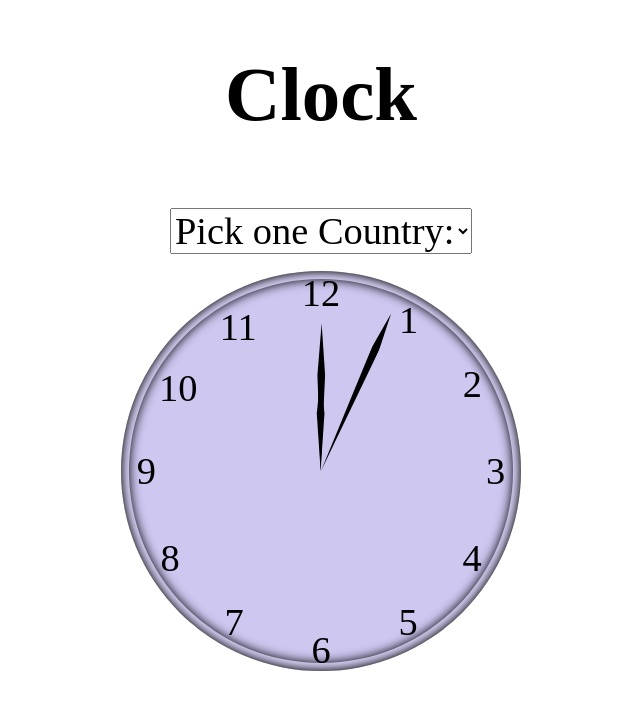
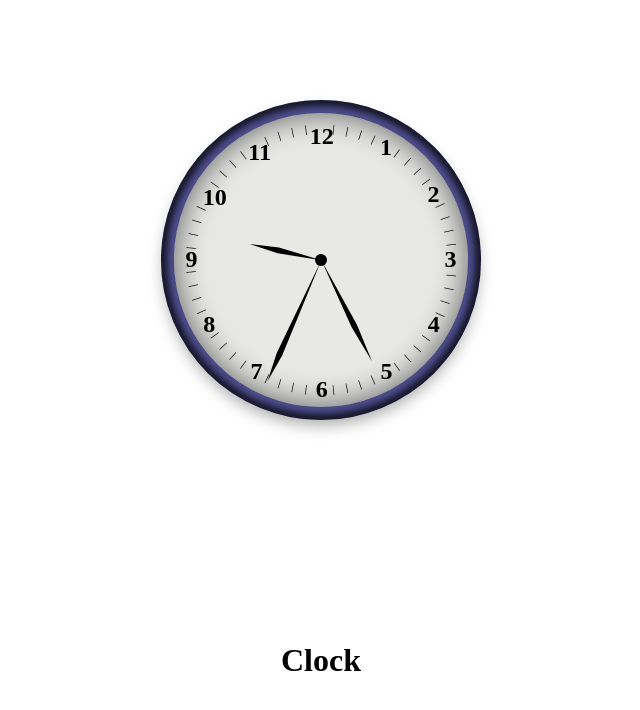
Before and after one commit to gusram01/clock, a website built with webpack: page src/index.html in a window 1280 px wide. Shown: the whole page, without its empty margins (319-959 px from the left). Built offline with nearby package versions, Linux system fonts and the light colour scheme.

Commit message:
finish version

```diff
--- a/src/index.html
+++ b/src/index.html
@@ -13,32 +13,18 @@
 
   <body>
     <h1>Clock</h1>
-    <div class="form">
-      <select class="select" id="utc">
-        <option value="0">Pick one Country:</option>
-        <option value="-5">Mexico</option>
-        <option value="-3">Uruguay</option>
-        <option value="0">São Paulo</option>
-        <option value="2">Spain</option>
-        <option value="4">London</option>
-        <option value="12">Tokyo</option>
-        <option value="13">New Zeland</option>
-      </select>
-    </div>
-
     <div class="clock-container">
       <div class="wrapper">
         <div class="hours"></div>
         <div class="minutes"></div>
         <div class="seconds"></div>
-        <div class="numbers">
-          <div class="number top"><span class="digit">12</span></div>
-          <div class="number middle m1"><span class="digit">10</span><span class="digit">4</span></div>
-          <div class="number middle m2"><span class="digit">11</span><span class="digit">5</span></div>
-          <div class="number middle m3"><span class="digit">9</span><span class="digit">3</span></div>
-          <div class="number middle m4"><span class="digit">8</span><span class="digit">2</span></div>
-          <div class="number middle m5"><span class="digit">7</span><span class="digit">1</span></div>
-          <div class="number bottom"><span class="digit">6</span></div>
+        <div class="numbers" id="cover">
+          <div class="number m0"><span class="digit">12</span><span class="digit">6</span></div>
+          <div class="number m1"><span class="digit">11</span><span class="digit">5</span></div>
+          <div class="number m2"><span class="digit">10</span><span class="digit">4</span></div>
+          <div class="number m3"><span class="digit">9</span><span class="digit">3</span></div>
+          <div class="number m4"><span class="digit">8</span><span class="digit">2</span></div>
+          <div class="number m5"><span class="digit">7</span><span class="digit">1</span></div>
         </div>
       </div>
 
--- a/src/index.ts
+++ b/src/index.ts
@@ -1,29 +1,44 @@
 import './styles.css';
 
 const root = document.documentElement;
-const select = document.querySelector('select') as HTMLSelectElement;
-let init = 0;
+const cover = document.getElementById('cover') as HTMLDivElement;
+const time = new Date();
+const mins = time.getMinutes();
+const secs = time.getSeconds();
+const hrs = time.getHours();
+let init = (3600 * hrs) + (mins * 60) + secs + 1;
 
+const insertMarks = (parent: HTMLElement) => {
+  const fragment = new DocumentFragment();
 
-const selectValue = (ev: Event) => {
-  ev.preventDefault();
-  const selectElement = ev.target as HTMLSelectElement;
-  const time = new Date();
-  const mins = time.getUTCMinutes();
-  const secs = time.getUTCSeconds();
-  const hrsUTC = time.getUTCHours();
-  const valueSelect = selectElement.value;
-  const hrs = Number.parseInt(valueSelect);
-  return init = (3600 * (hrsUTC + hrs)) + (mins * 60) + secs + 1;
-};
+  for (let i = 0; i < 24; i++) {
+    const div = document.createElement('div');
+    div.setAttribute('class', 'mark');
+    div.innerHTML = `
+      <span class="mark_min">&mdash;</span>
+      <span class="mark_min">&mdash;</span>
+    `;
+    fragment.appendChild(div);
+  }
+  parent.appendChild(fragment.cloneNode(true));
+}
 
-select.addEventListener('click', selectValue);
+const styleMarks = (parent: HTMLElement, childsClass: string) => {
+  const array = parent.querySelectorAll(childsClass) as NodeListOf<HTMLDivElement>;
+  let deg = 1;
 
-const timer = () => {
+  array.forEach(element => {
+    (deg % 5 === 0) ? deg++ : deg;
+    element.style.transform = `rotateZ(${6 * deg++}deg)`;
+  })
+}
+
+insertMarks(cover);
+styleMarks(cover, '.mark');
+(function timer() {
   root.style.setProperty('--sec', `${init}`);
   root.style.setProperty('--min', `${init / 10}`);
   root.style.setProperty('--hr', `${init / 120}`);
   init++;
-};
-
-setInterval(timer, 1000);
+  setTimeout(timer, 1000);
+})();
--- a/src/styles.css
+++ b/src/styles.css
@@ -11,105 +11,119 @@
 body{
   margin: 0;
   width: 100vw;
-  display: grid;
-  place-items: center;
-  font-size: 3vw;
+  min-height: 100vh;
+  display: flex;
+  flex-direction: column-reverse;
+  justify-content: space-around;
+  align-items: center;
+  font-size: 16px;
 }
 
-.form{
-  display: grid;
-  place-items: center;
-width: 50%;
-height: 10vh;
-}
 
 .clock-container{
   position: relative;
-  background: rgba(196, 187, 238, 0.7);
+  background: rgba(0 , 0, 90, 0.7);
   width: 20em;
   height: 20em;
-  max-width: 400px;
-  max-height: 400px;
   border-radius: 50%;
-  box-shadow: inset 0px 0px 11px -1px rgba(0, 0, 0, 0.7)
-            , inset 0px 0px 11px -2px rgba(0, 0, 0, 0.6)
-            , inset 0px 0px 11px -3px rgba(0, 0, 0, 0.5)
-            , inset 0px 0px 11px -4px rgba(0, 0, 0, 0.4);
+  box-shadow: inset 0px 0px 6px 6px rgba(0, 0, 0, 0.7),
+                    0 0.5em 1em -0.2em rgb(0,0,0,0.35);
+}
+
+.clock-container::after{
+  position: absolute;
+  content: '';
+  top: 48%;
+  left:48%;
+  width: 4%;
+  height: 4%;
+  background: rgb(0,0,0);
+  border-radius: 50%;
+  z-index: 1;
 }
 
 .wrapper,
 .numbers{
   position: absolute;
-  width: 96%;
-  left: 2%;
+  left: 4%;
+  width: 92%;
   border-radius: 50%;
-
 }
 
 .wrapper{
-  height: 96%;
-  top: 2%;
-  background-color: rgba(196, 187, 238, 0.4);
-  box-shadow: inset 0px 0px 11px rgba(0,0,0,1);
+  top: 4%;
+  height: 92%;
+  background: rgba(250 , 250, 240, 0.9);
+  box-shadow: inset 0px 0px 31px rgba(0,0,0,0.6);
 }
 
 .numbers{
   display: flex;
+  align-items: center;
+  justify-content: space-between;
   flex-direction: column;
-  justify-content: space-between;
-  align-items: center;
   height: 100%;
-  top: 0;
 }
 
-.number{
+.number,
+.mark{
+  position: absolute;
+  top: 42.5%;
+  width: 100%;
+  height: 15%;
   display: flex;
   align-items: center;
-  width: 100%;
-  min-height: 15%;
-  max-height: 15%;
   justify-content: space-between;
-}
-
-.top,
-.bottom{
-  min-height: 7%;
-  max-height: 7%;
-  justify-content: space-evenly;
-}
-
-.middle{
-  position: absolute;
-  top: 42.5%;
   transform-origin: center;
 }
 
-.m1,
+.digit{
+  font-size: 1.5em;
+  font-weight: bold;
+}
+
+
+.m0{
+  transform: rotateZ(90deg);
+}
+
+.m0 .digit{
+  transform: rotateZ(-90deg);
+}
+
+.m2,
 .m4 .digit{
   transform: rotateZ(30deg);
 }
-.m2,
+
+.m1,
 .m5 .digit{
   transform: rotateZ(60deg);
 }
 
 .m4,
-.m1 .digit{
+.m2 .digit{
   transform: rotateZ(-30deg);
 }
 .m5,
-.m2 .digit{
+.m1 .digit{
   transform: rotateZ(-60deg);
 }
+
+.mark_min{
+  font-size: 0.6rem;
+  font-weight: bolder;
+}
+
 
 .hours,
 .minutes,
 .seconds{
   position: absolute;
   top: 0;
+  width: 5%;
+  height: 50%;
   left: 47.5%;
-  height: 50%;
-  width: 5%;
   background: #000;
   transform-origin: bottom;
 }
--- a/tsconfig.json
+++ b/tsconfig.json
@@ -19,7 +19,7 @@
     // "declarationMap": true,                /* Generates a sourcemap for each corresponding '.d.ts' file. */
     // "sourceMap": true,                     /* Generates corresponding '.map' file. */
     // "outFile": "./",                       /* Concatenate and emit output to single file. */
-    "outDir": "../public/clock", /* Redirect output structure to the directory. */
+    "outDir": "./public/clock", /* Redirect output structure to the directory. */
     // "rootDir": "./backend/src", /* Specify the root directory of input files. Use to control the output directory structure with --outDir. */
     "composite": true, /* Enable project compilation */
     // "tsBuildInfoFile": "./",               /* Specify file to store incremental compilation information */
--- a/webpack.config.js
+++ b/webpack.config.js
@@ -43,12 +43,6 @@ module.exports = {
 
       {
         test: /\.css$/i,
-        exclude: /styles\.css$/,
-        use: [ 'style-loader', 'css-loader' ]
-      },
-
-      {
-        test: /styles\.css$/,
         use: [
           MiniCssExtractPlugin.loader,
           'css-loader',
```
Also changed, not shown: docs/index.html (+1 -1 lines), 4 other files.
